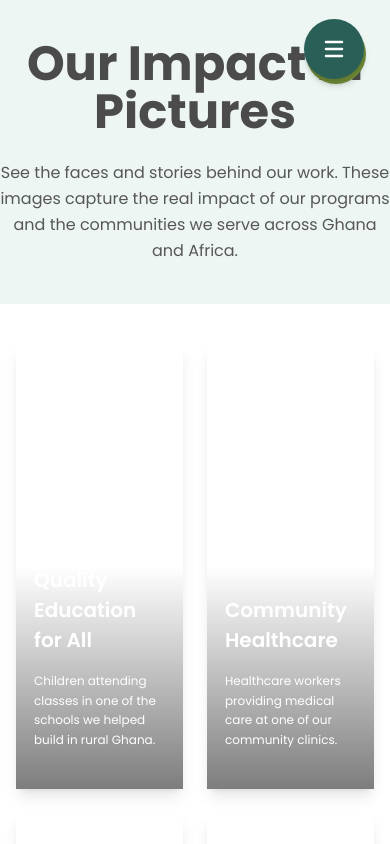
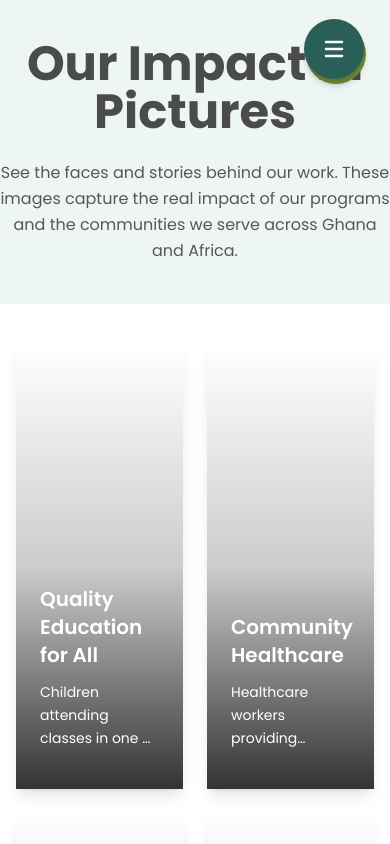
Before and after one commit to Milly1620/Dunia-foundation-frontend, a React (Vite) app: page /gallery in a window 390 px wide. Shown: the top 844 px of the page. Built offline with nearby package versions, Linux system fonts and the light colour scheme.

Commit message:
refactor: improve component styling and layout for better responsiveness

```diff
--- a/src/components/ContactCard.tsx
+++ b/src/components/ContactCard.tsx
@@ -30,7 +30,7 @@ const ContactCard: React.FC<ContactCardProps> = ({
           <h3 className="text-2xl text-main-black mb-1 poppins-medium">
             {title}
           </h3>
-          <div className="space-y-1">
+          <div>
             {detailsArray.map((detail, index) => (
               <p key={index} className="text-gray poppins-regular">
                 {detail}
--- a/src/components/DonationHeroSection.tsx
+++ b/src/components/DonationHeroSection.tsx
@@ -72,7 +72,7 @@ const DonationHeroSection: React.FC<DonationHeroSectionProps> = ({
           </div>
 
           {showImage && (
-            <img src={imageSrc} alt={imageAlt} className="md:block hidden w-auto object-cover" />
+            <img src={imageSrc} alt={imageAlt} className="md:block hidden md:w-[60%] lg:w-auto object-cover" />
           )}
           {showImage && (
             <img src={lovemobile} alt={imageAlt} className=" md:hidden block mb-10" />
--- a/src/components/GetInTouchSection.tsx
+++ b/src/components/GetInTouchSection.tsx
@@ -21,7 +21,7 @@ const GetInTouchSection: React.FC = () => {
         {/* Two Column Layout */}
         <div className="flex flex-col md:flex-row gap-10">
           {/* Left Column - Contact Information */}
-          <div className="flex flex-col justify-between w-full md:w-[35%] space-y-10">
+          <div className="flex flex-col justify-between w-full md:w-[35%]">
             {contactInfo
               .filter((_, index) => index !== 2)
               .map((contact, index) => (
--- a/src/components/GraphicsLayeredSection.tsx
+++ b/src/components/GraphicsLayeredSection.tsx
@@ -33,16 +33,16 @@ const GraphicsLayeredSection: React.FC = () => {
         {/* Content Container */}
         <div className="relative md:z-10  mx-auto px-4 sm:px-6 lg:px-8">
           {/* Header */}
-            <h2 className="text-2xl md:text-5xl font-bold text-white poppins-bold text-center mb-[72px]">
-              How can you help
-            </h2>
+          <h2 className="text-2xl md:text-5xl font-bold text-white poppins-bold text-center mb-[72px]">
+            How can you help
+          </h2>
 
           {/* Cards Grid */}
           <div className="grid grid-cols-1 md:grid-cols-3 gap-6 lg:gap-10 2xl:gap-[129px]">
             {helpCards.map((card) => (
               <div
                 key={card.title}
-                className="bg-[#EDF6F3] px-6 md:px-4 py-[82px] md:py-[164px] text-center"
+                className="bg-[#EDF6F3] px-4 py-[82px] md:py-[164px] text-center"
               >
                 <h3 className="text-2xl md:text-[40px] text-main-black mb-4 poppins-regular">
                   {card.title}
--- a/src/components/Navbar.tsx
+++ b/src/components/Navbar.tsx
@@ -50,7 +50,7 @@ const Navbar: React.FC = () => {
   return (
     <>
       {/* Desktop Navbar */}
-      <nav className="hidden lg:flex sticky top-0 z-50 bg-gradient-to-b from-[#F2F8F6] to-[#D8EEE7] h-[96px] justify-center items-center lg:px-[80px]">
+      <nav className="hidden md:flex sticky top-0 z-50 bg-gradient-to-b from-[#F2F8F6] to-[#D8EEE7] h-[96px] justify-center items-center px-4 lg:px-[80px]">
         <div className="w-full max-w-[1920px] flex justify-between items-center">
           {/* Logo */}
           <button onClick={() => handleNavigation("/")}>
@@ -58,8 +58,8 @@ const Navbar: React.FC = () => {
           </button>
 
           {/* Desktop Navigation */}
-          <div className="flex items-center space-x-[80px]">
-            <div className="flex items-center space-x-8">
+          <div className="flex items-center space-x-4 lg:space-x-[80px]">
+            <div className="flex items-center space-x-4 lg:space-x-8">
               {navigationLinks.map((link) => (
                 <button
                   key={link.name}
@@ -84,7 +84,7 @@ const Navbar: React.FC = () => {
       </nav>
 
       {/* Mobile Floating Menu Button */}
-      <div className="lg:hidden fixed top-6 right-6 z-50">
+      <div className="md:hidden fixed top-6 right-6 z-50">
         <div className="relative w-[60px] h-[60px]">
           {/* Background circle (bottom layer) */}
           <div className="absolute inset-0 w-full h-full rounded-full bg-[#6C8636] shadow-md" />
--- a/src/components/PillarCard.tsx
+++ b/src/components/PillarCard.tsx
@@ -1,7 +1,7 @@
 import React from "react";
 
 interface PillarCardProps {
-  image?: string | undefined;
+  image?: string;
   title: string;
   description: string;
   metric?: string;
@@ -16,23 +16,25 @@ const PillarCard: React.FC<PillarCardProps> = ({
   alt = "",
 }) => {
   return (
-    <div className="h-[445.43px] md:h-[944.4px] relative overflow-hidden shadow-lg group hover:shadow-xl transition-shadow duration-300">
+    <div className="relative h-[445.43px] md:h-[944.4px] overflow-hidden shadow-lg group hover:shadow-xl transition-all duration-300">
       {image && (
-        <img src={image} alt={alt} className="w-full h-full object-cover" />
+        <img
+          src={image}
+          alt={alt}
+          className="w-full h-full object-cover transition-transform duration-300 group-hover:scale-110"
+        />
       )}
 
       {/* Dark overlay for text readability */}
-      <div className="absolute inset-0 bg-gradient-to-t from-[#000000BA]/70 via-[#000000BA]/0 to-transparent" />
+      <div className="absolute inset-0 bg-gradient-to-t from-black/80 via-black/20 to-transparent" />
 
       {/* Content overlay */}
-      <div className="absolute bottom-0 left-0 right-0 px-[18px] pb-[24px] md:pb-[60px] text-white">
+      <div className="absolute bottom-0 left-0 right-0 p-6 text-white">
         {/* Title */}
-        <h3 className="text-[20px] md:text-[40px] mb-4 poppins-semibold">
-          {title}
-        </h3>
+        <h3 className="text-xl md:text-2xl mb-3 poppins-semibold">{title}</h3>
 
         {/* Description */}
-        <p className="text-[12px] md:text-base mb-4 poppins-regular leading-relaxed">
+        <p className="text-sm md:text-base mb-4 poppins-regular leading-relaxed line-clamp-3">
           {description}
         </p>
 
--- a/src/components/SevenPillarsSection.tsx
+++ b/src/components/SevenPillarsSection.tsx
@@ -9,7 +9,11 @@ import image4 from "../assets/Image4.svg";
 const SevenPillarsSection: React.FC = () => {
   return (
     <section className="relative overflow-hidden md:z-70 md:bg-gradient-to-b from-[#F2F8F6] to-[#D8EEE7] py-10 md:py-[124px] px-4 sm:px-6 lg:px-8">
-      <img src={lines} alt="Lines" className="hidden md:block absolute left-[-90px] top-[-600px]" />
+      <img
+        src={lines}
+        alt="Lines"
+        className="hidden md:block absolute left-[-90px] top-[-600px]"
+      />
       <div className="max-w-[1520px] mx-auto">
         {/* Header */}
         <div className="text-center mb-10">
@@ -24,10 +28,10 @@ const SevenPillarsSection: React.FC = () => {
 
         {/* Pillars Grid */}
         <div className="grid grid-cols-2 lg:grid-cols-4 gap-6 mb-4 md:mb-10">
-          {pillars.map((pillar, index) => (
+          {pillars.map((pillar) => (
             <PillarCard
               image={pillar.image}
-              key={index}
+              key={pillar.title}
               title={pillar.title}
               description={pillar.description}
               metric={pillar.metric}
```
